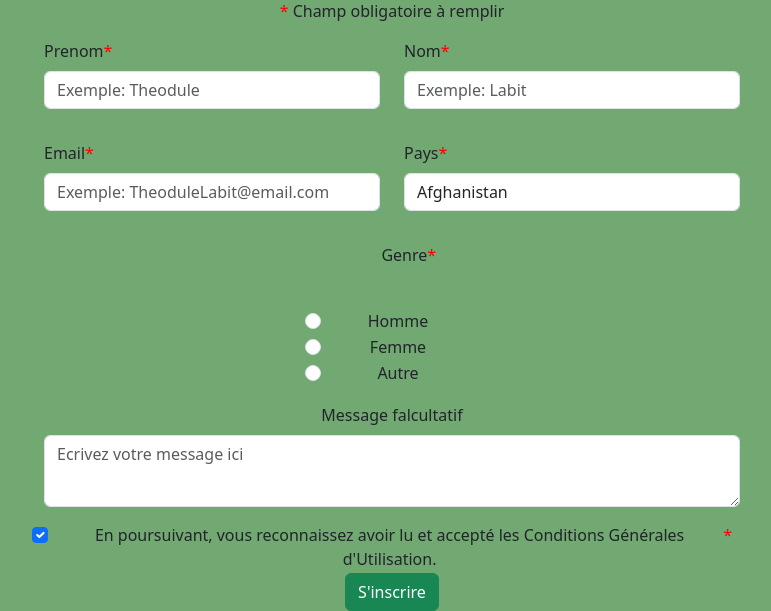
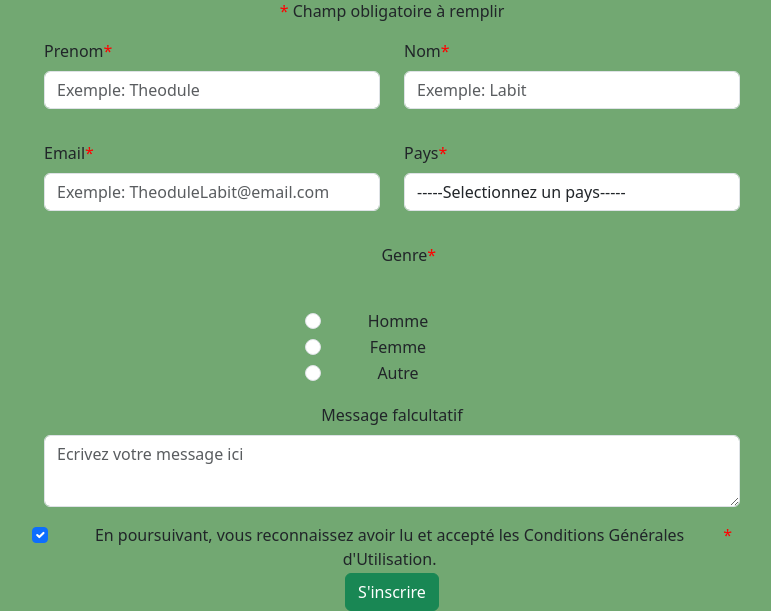
Before and after one commit to JordanTrehin76610/Docker-formulaire, a PHP site: page / in a window 1280 px wide. Shown: the part 377-988 px from the top of the page, without its empty margins (248-1019 px from the left). Run offline with PHP 8.4, Linux system fonts and the light colour scheme.

Commit message:
maj pays

```diff
--- a/src/index.php
+++ b/src/index.php
@@ -49,6 +49,12 @@ if ($_SERVER["REQUEST_METHOD"] == "POST") {
     if(isset($_POST["CGU"])) {
         if (!in_array($_POST["CGU"], $valeursCGU)) {
             $erreur["CGU"] = "Veuillez accepter les CGU";
+        }
+    }
+
+    if(isset($_POST["pays"])) {
+        if ($_POST["pays"] == "Selectionnez un pays") {
+            $erreur["pays"] = "Veuillez selectionnez un pays";
         }
     }
 
@@ -131,8 +137,12 @@ if ($_SERVER["REQUEST_METHOD"] == "POST") {
                     <div class="col">
                         <div class="text-start">
                             <label for="pays">Pays</label><span
-                                style="color: red !important; display: inline; float: none;">*</span>
+                                style="color: red !important; display: inline; float: none;">*</span><span
+                                class="ms-2 text-danger fst-italic fw-light"><?= $erreur["pays"] ?? '' ?></span>
                             <select id="pays" name="pays" class="form-control mt-2">
+                                <option value="Selectionnez un pays"
+                                    <?= (isset($_POST['pays']) && $_POST['pays'] == 'Selectionnez un pays') ? 'selected' : '' ?>>
+                                    -----Selectionnez un pays-----</option>
                                 <option value="Afghanistan"
                                     <?= (isset($_POST['pays']) && $_POST['pays'] == 'Afghanistan') ? 'selected' : '' ?>>
                                     Afghanistan</option>
```
